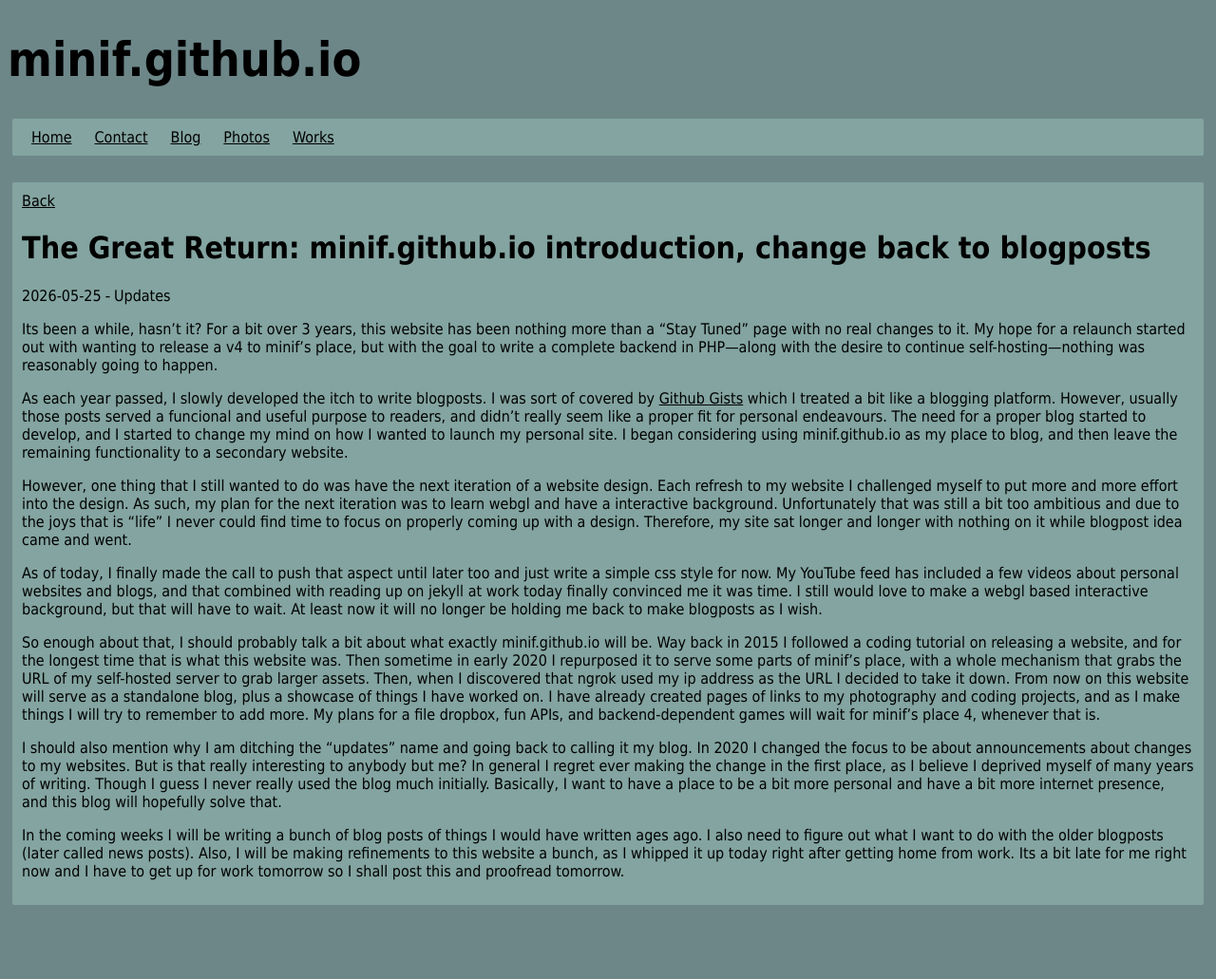
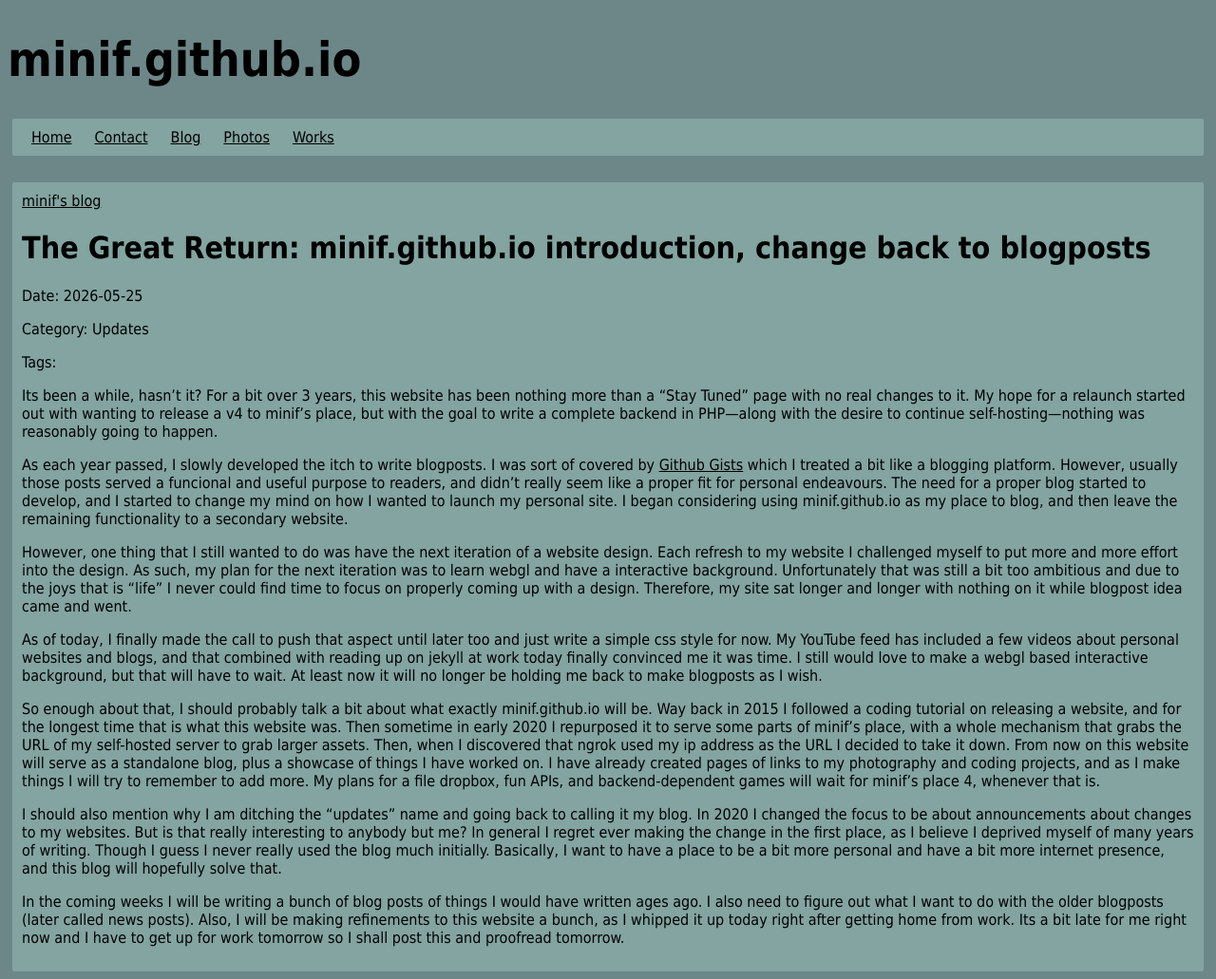
Before and after one commit to minif/minif.github.io, a Jekyll site: the page built from _posts/2026-05-25-the great return.md, in a window 1280 px wide. Shown: the whole page at 95% size. Built offline with Jekyll 4.4.1, drawn with Linux system fonts in a browser that asks for light colours; before the commit the page ends 961 px from its top, so only the background shows below that.

Commit message:
Update minif-blog.html

```diff
--- a/_layouts/minif-blog.html
+++ b/_layouts/minif-blog.html
@@ -1,10 +1,9 @@
 ---
 layout: minif-default
 ---
-<a href="/blog.html">Back</a>
+<a href="/blog.html">minif's blog</a>
 <h1>{{ page.title }}</h1>
-<a>{{ page.date | date: "%Y-%m-%d" }}</a> -
-<a>{{ page.categories }}</a>
-</br>
-<a>{{ page.tags }}</a>
+<p>Date: {{ page.date | date: "%Y-%m-%d" }}</p>
+<p>Category: {{ page.categories }}</p>
+<p>Tags: {{ page.tags }}</p>
 {{ content }}
```
